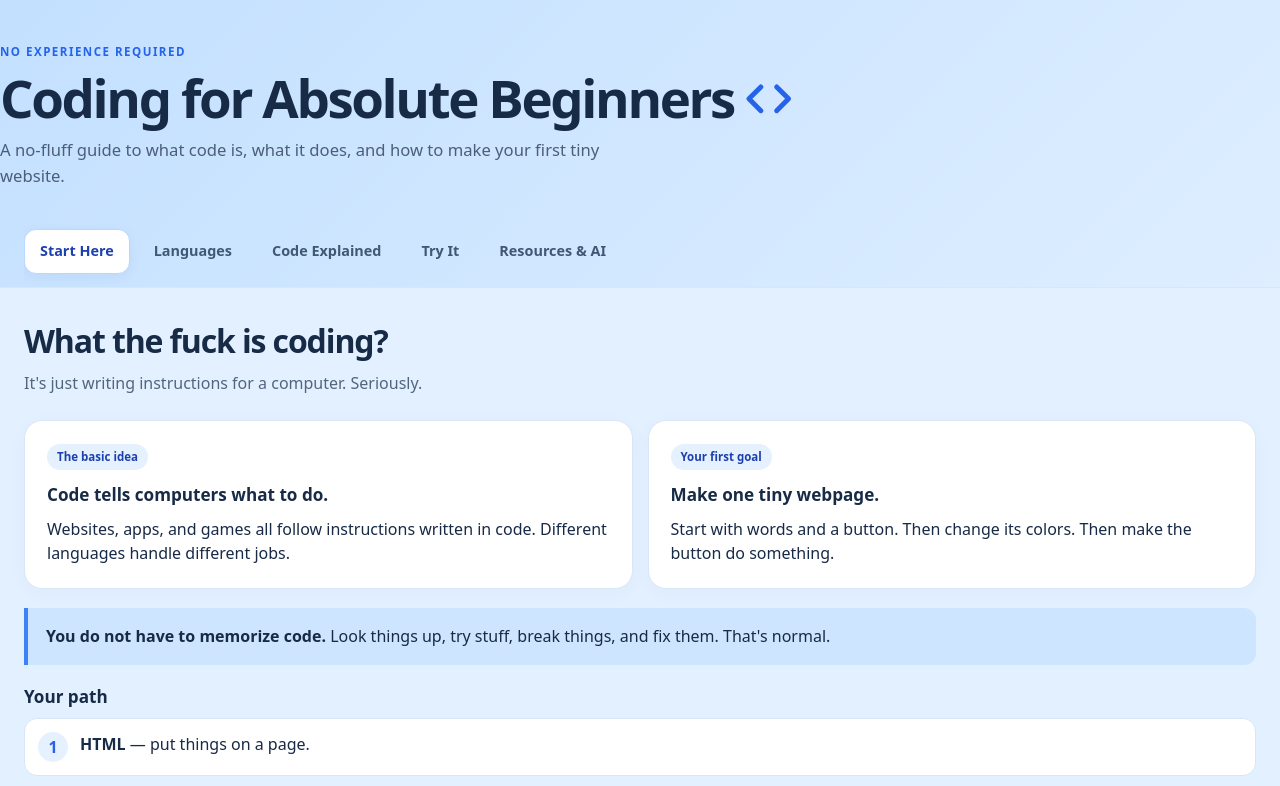
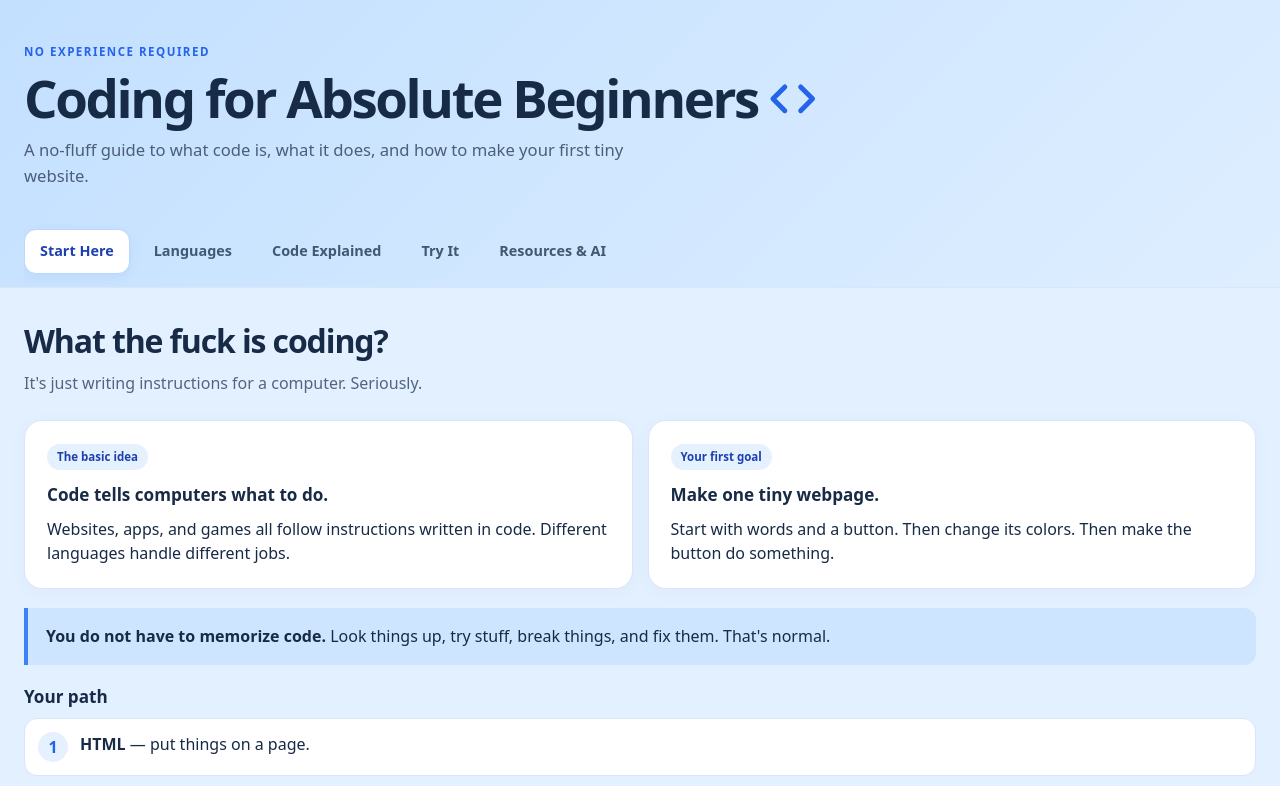
Before and after one commit to sahrhayley/Coding-for-Absolute-Beginners, a plain HTML site: page index.html in a window 1280 px wide. Shown: the top 786 px of the page. Drawn offline with Linux system fonts and the light colour scheme.

Commit message:
Restore consistent header side padding in narrow desktop windows

```diff
--- a/index.html
+++ b/index.html
@@ -20,7 +20,7 @@
     .skip:focus { top:10px; }
     .shell { max-width:1360px; margin:0 auto; padding:0 24px; }
     header { background:linear-gradient(135deg,#c3e0ff,#deeeff); border-bottom:1px solid var(--line); }
-    .hero { padding:43px 0 28px; }
+    .hero { padding:43px 24px 28px; }
     .eyebrow { text-transform:uppercase; letter-spacing:.13em; font-size:.72rem; color:var(--blue); font-weight:800; }
     h1 { font-size:clamp(2rem,5vw,3.3rem); line-height:1.08; letter-spacing:-.045em; margin:8px 0 11px; }
     .title-icon { display:inline-block; width:.9em; height:.9em; vertical-align:-.08em; color:var(--blue); }
```
